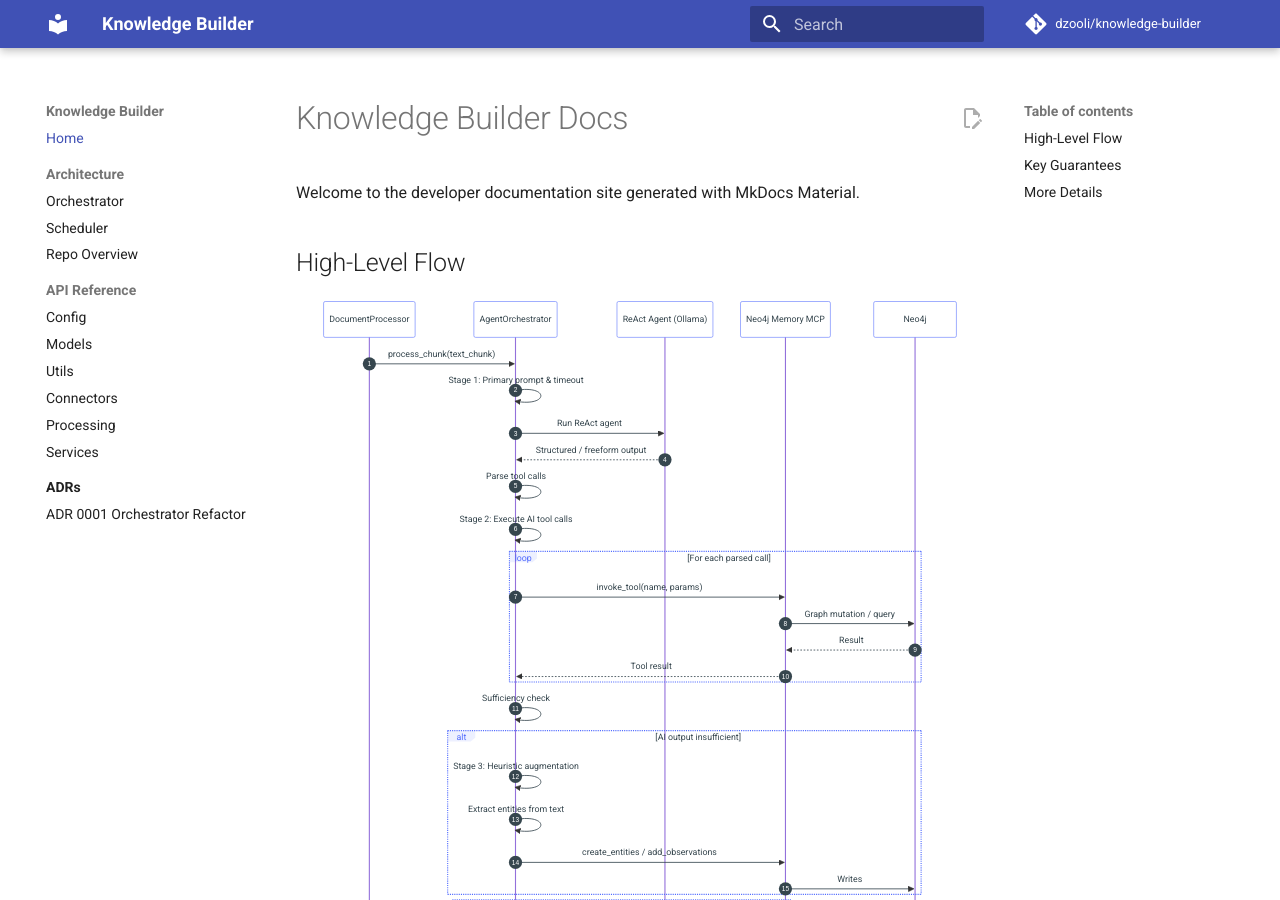
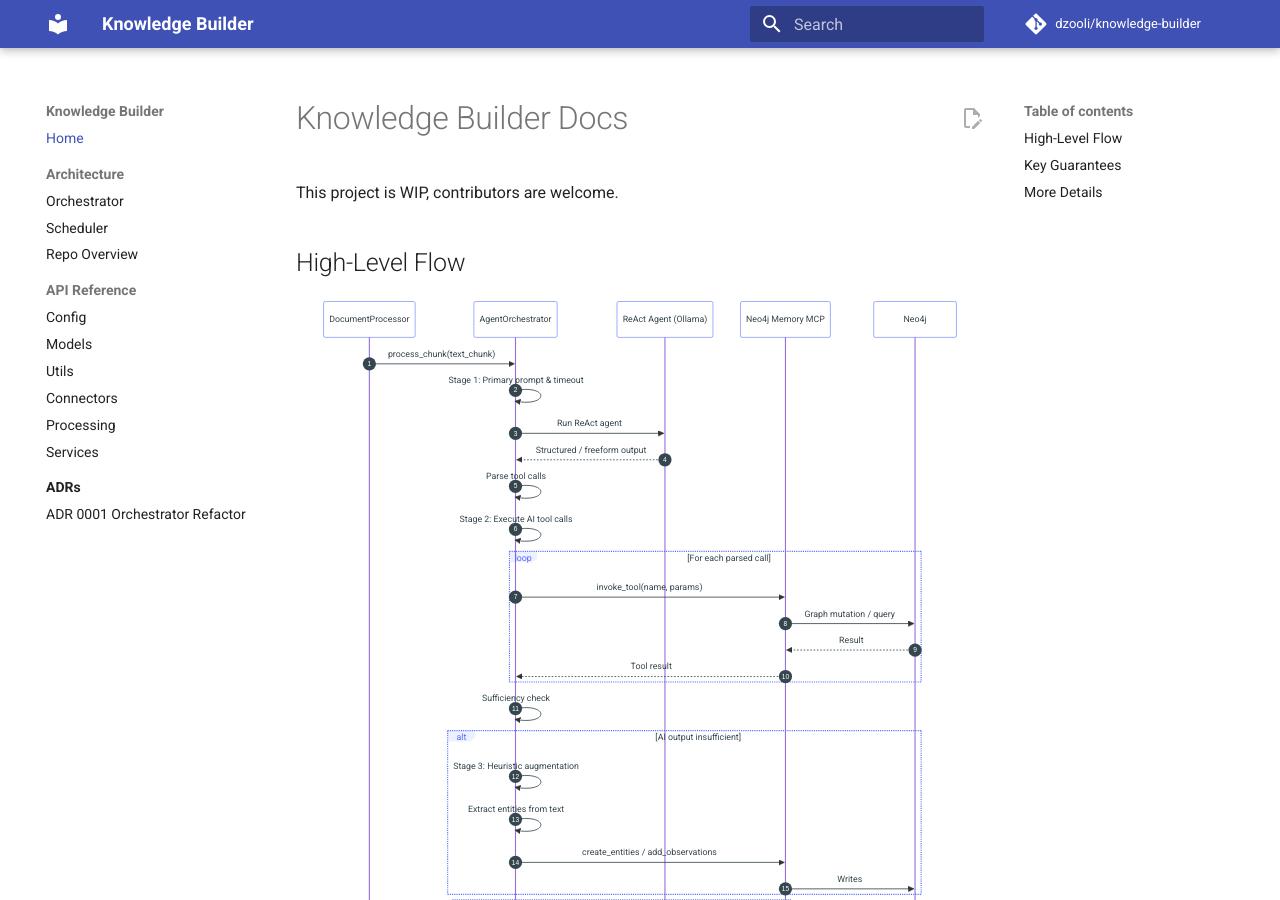
Before and after one commit to dzooli/knowledge-builder, an MkDocs documentation site: the page built from docs/index.md, in a window 1280 px wide and 900 px high. Built offline with MkDocs 1.6.1 and Material for MkDocs 9.7.7, drawn with Linux system fonts in a browser that asks for light colours; comment, search, counter and statistics services are not loaded.

Commit message:
Marks docs WIP and invites contributors
Updates intro to set expectation of incomplete status and encourage external contributions for faster maturation.

```diff
--- a/docs/index.md
+++ b/docs/index.md
@@ -1,6 +1,6 @@
 # Knowledge Builder Docs
 
-Welcome to the developer documentation site generated with MkDocs Material.
+This project is WIP, contributors are welcome.
 
 ## High-Level Flow
 
```
